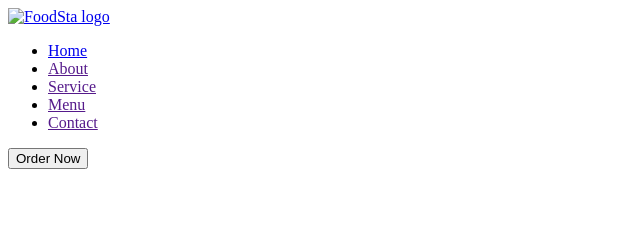
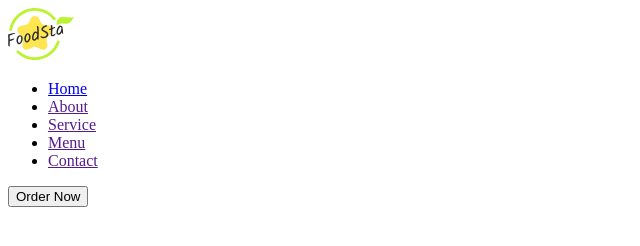
Before and after one commit to JaymesJoenes/food-3-4, a plain HTML site: page index.html in a window 1280 px wide. Shown: the whole page, without its empty margins (0-640 px from the left). Drawn offline with Linux system fonts and the light colour scheme; the site is published under a folder, as on GitHub Pages, so addresses that start at the root find nothing.

Commit message:
Update index.html

```diff
--- a/index.html
+++ b/index.html
@@ -8,7 +8,7 @@
   <body>
     <header>
       <a href="./index.html"
-        ><img src="/images/logo.svg" alt="FoodSta logo"
+        ><img src="./images/logo.svg" alt="FoodSta logo"
       /></a>
 
       <nav>
```
